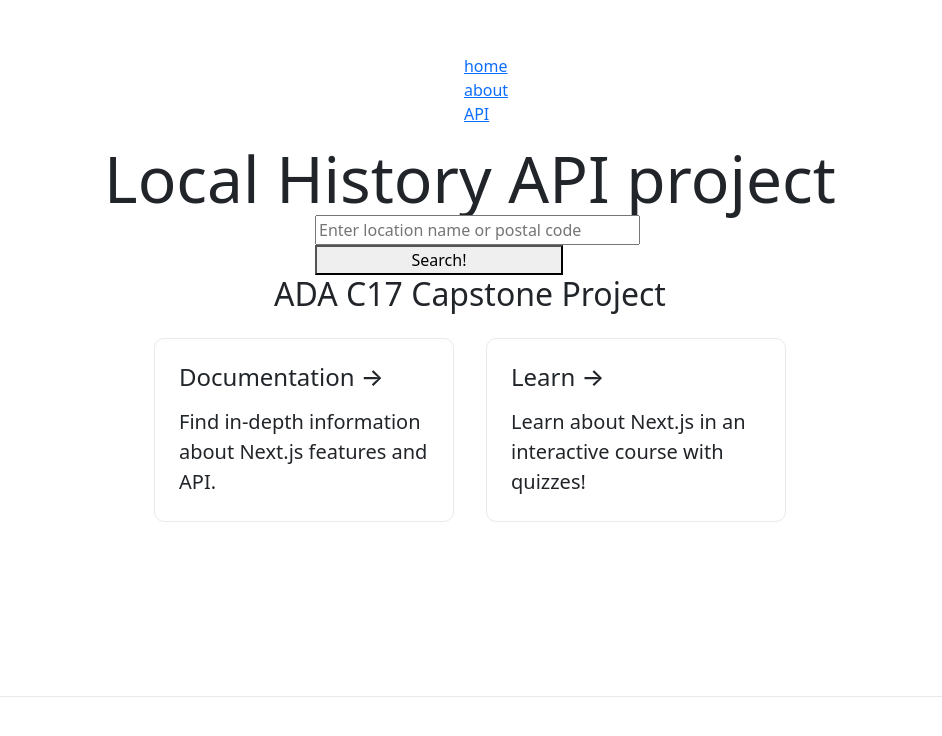
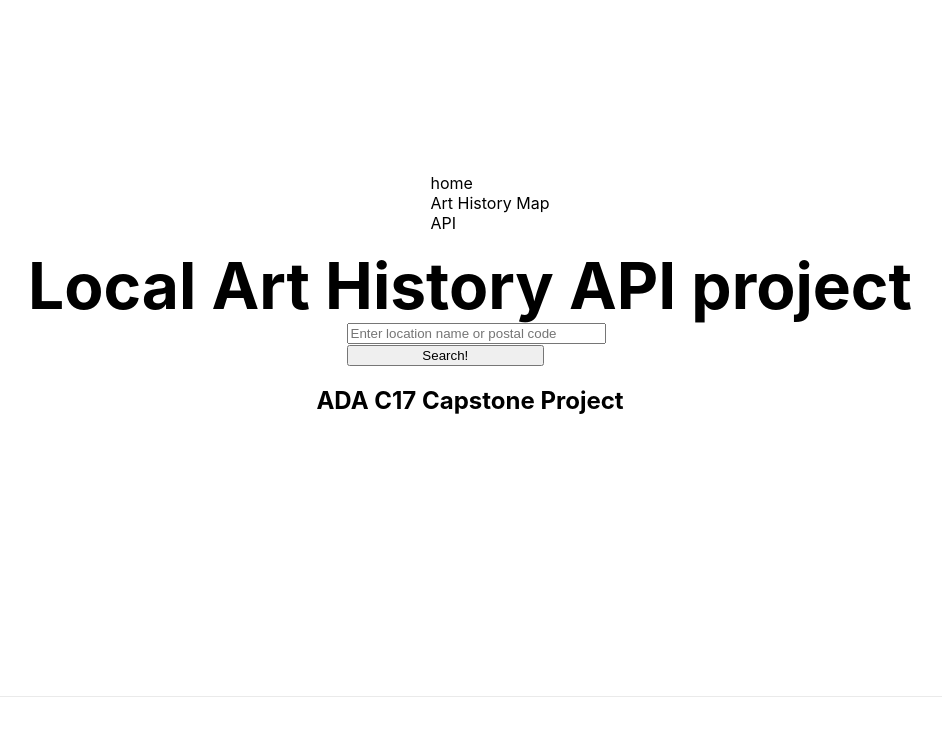
Before and after one commit to hopeolaide/history-api-demo, a Next.js app: page / in a window 1280 px wide. Shown: the part 104-840 px from the top of the page, without its empty margins (170-1112 px from the left). Built offline with nearby package versions, Linux system fonts and the light colour scheme.

Commit message:
Map data rendering error fixed after removing bootstrap code on _app.js and index.js

```diff
--- a/component/Deck.js
+++ b/component/Deck.js
@@ -4,7 +4,8 @@ import {StaticMap} from 'react-map-gl';
 import DeckGL from '@deck.gl/react';
 import {MapView} from '@deck.gl/core';
 import {IconLayer} from '@deck.gl/layers';
-import Image from 'next/image';
+
+import 'mapbox-gl/dist/mapbox-gl.css';
 
 import IconClusterLayer from './icon-cluster-layer';
 
@@ -28,7 +29,6 @@ const MAP_STYLE = 'https://basemaps.cartocdn.com/gl/dark-matter-nolabels-gl-styl
 
 function renderTooltip(info) {
   const {object, x, y} = info;
-
 
   // {"coordinates":[40.070900,-74.855087],"name":"Tea Spoon","objectID":"8435","primaryImage": "https://images.metmuseum.org/CRDImages/ad/original/97954.jpg", "objectDate": "ca. 1790"}
 
--- a/pages/_app.js
+++ b/pages/_app.js
@@ -1,16 +1,9 @@
 import React from 'react'
 import '../styles/globals.css'
-import 'bootstrap/dist/css/bootstrap.min.css'
-import { useEffect } from 'react'
 
 function App({ Component, pageProps }) {
-  useEffect(() => {
-    import("bootstrap/dist/js/bootstrap");
-  }, []);
 
   return <Component {...pageProps} />
-
-
 
 }
 
--- a/pages/index.js
+++ b/pages/index.js
@@ -1,12 +1,8 @@
 import Head from 'next/head'
-import Image from 'next/image'
 import styles from '../styles/Home.module.css'
 import Link from 'next/link'
 import SearchBar from '../component/SearchBar'
-// import TestDeck from '../component/TestDeck'
-// import Deck from '../component/Deck'
-import 'bootstrap/dist/css/bootstrap.min.css'
-
+import Image from 'next/image'
 
 export default function Home({results}) {
 
@@ -14,7 +10,7 @@ export default function Home({results}) {
   return (
     <div className={styles.container}>
       <Head>
-        <title>Local History API</title>
+        <title>Local Art History API</title>
         <meta name="ADA C17 - Hope Wilson - Capstone Project" content="Generated by create next app" />
         <link rel="icon" href="/favicon.ico" />
       </Head>
@@ -28,8 +24,8 @@ export default function Home({results}) {
               </Link>
             </div>
             <div>
-              <Link href='/about'>
-                <a> about</a>
+              <Link href='/map'>
+                <a> Art History Map</a>
               </Link>
 
             </div>
@@ -41,7 +37,7 @@ export default function Home({results}) {
           </ul>
         </nav>
         <h1 className={styles.title}>
-          Local History API project
+          Local Art History API project
         </h1>
         {/* <h2>This is the home page</h2>  */}
         <SearchBar/>
@@ -54,7 +50,7 @@ export default function Home({results}) {
         <div >
          {/* <Deck /> */}
         </div>
-        <div className={styles.grid}>
+        {/* <div className={styles.grid}>
           <a href="https://nextjs.org/docs" className={styles.card}>
             <h2>Documentation &rarr;</h2>
             <p>Find in-depth information about Next.js features and API.</p>
@@ -63,7 +59,7 @@ export default function Home({results}) {
           <a href="https://nextjs.org/learn" className={styles.card}>
             <h2>Learn &rarr;</h2>
             <p>Learn about Next.js in an interactive course with quizzes!</p>
-          </a>
+          </a> */}
 
 {/*
           <a
@@ -72,7 +68,7 @@ export default function Home({results}) {
           >
 
           </a> */}
-        </div>
+        {/* </div> */}
       </main>
 
       <footer className={styles.footer}>
--- a/styles/globals.css
+++ b/styles/globals.css
@@ -25,6 +25,19 @@ button {
   }
   body {
     color: white;
-    background: rgb(121, 116, 158);
+    /* background: rgb(121, 116, 158); */
+    background-image:
+    url("../public/andre-taissin-LBPU8K7loz8-unsplash.jpeg");
+    /* url("../public/david-gabric-_wMNkHdjEts-unsplash.jpeg"); */
+
+
+  /* url(
+"https://media.geeksforgeeks.org/wp-content/uploads/rk.png"); */
+  background-size: "cover";
+  height: 100vh;
+
+  margin-top: -50px;
+  font-size:50px;
+  background-repeat:no-repeat;
   }
 }
```
Also changed, not shown: pages/about.js (deleted, +0 -25 lines), pages/map.js (added, +48 -0 lines).
